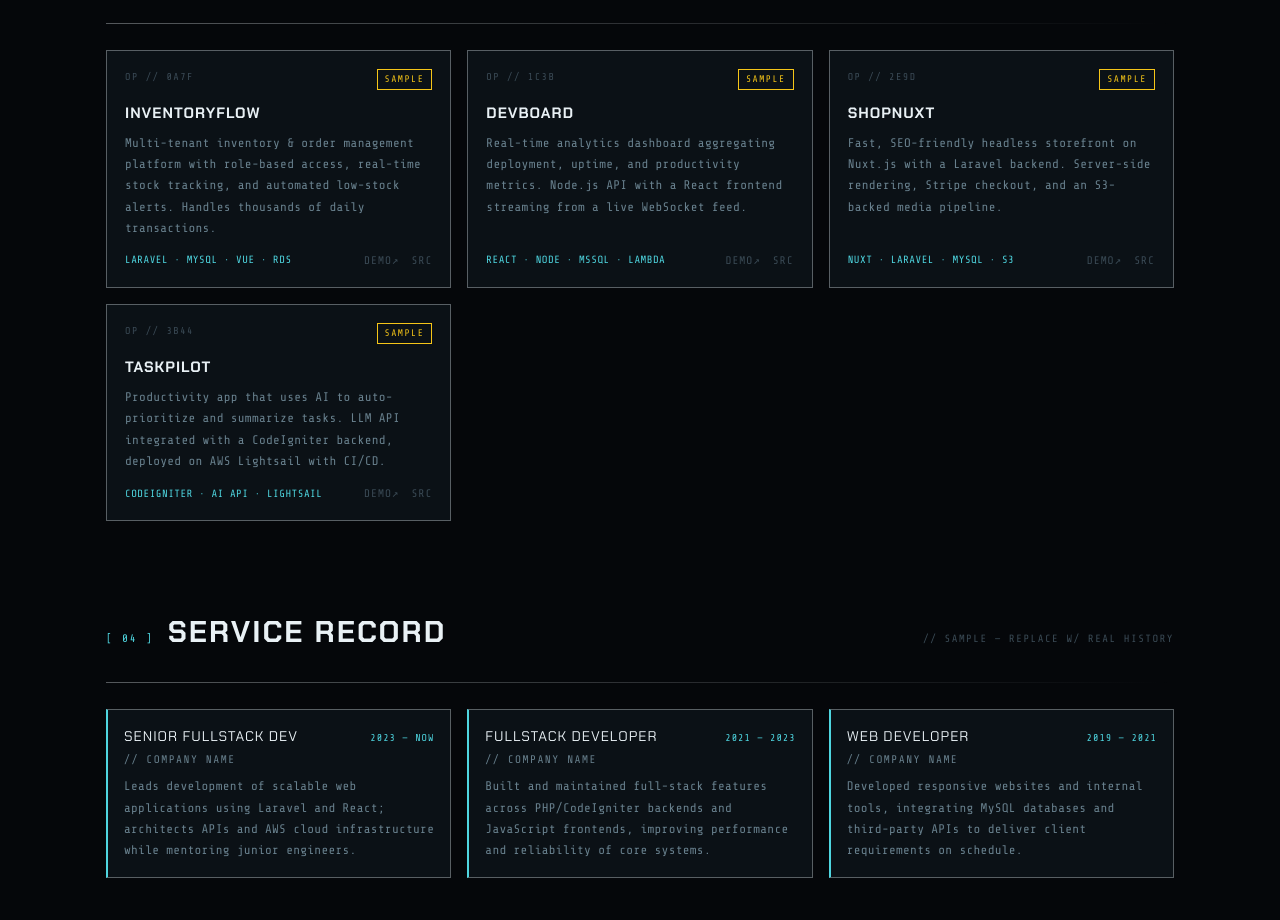
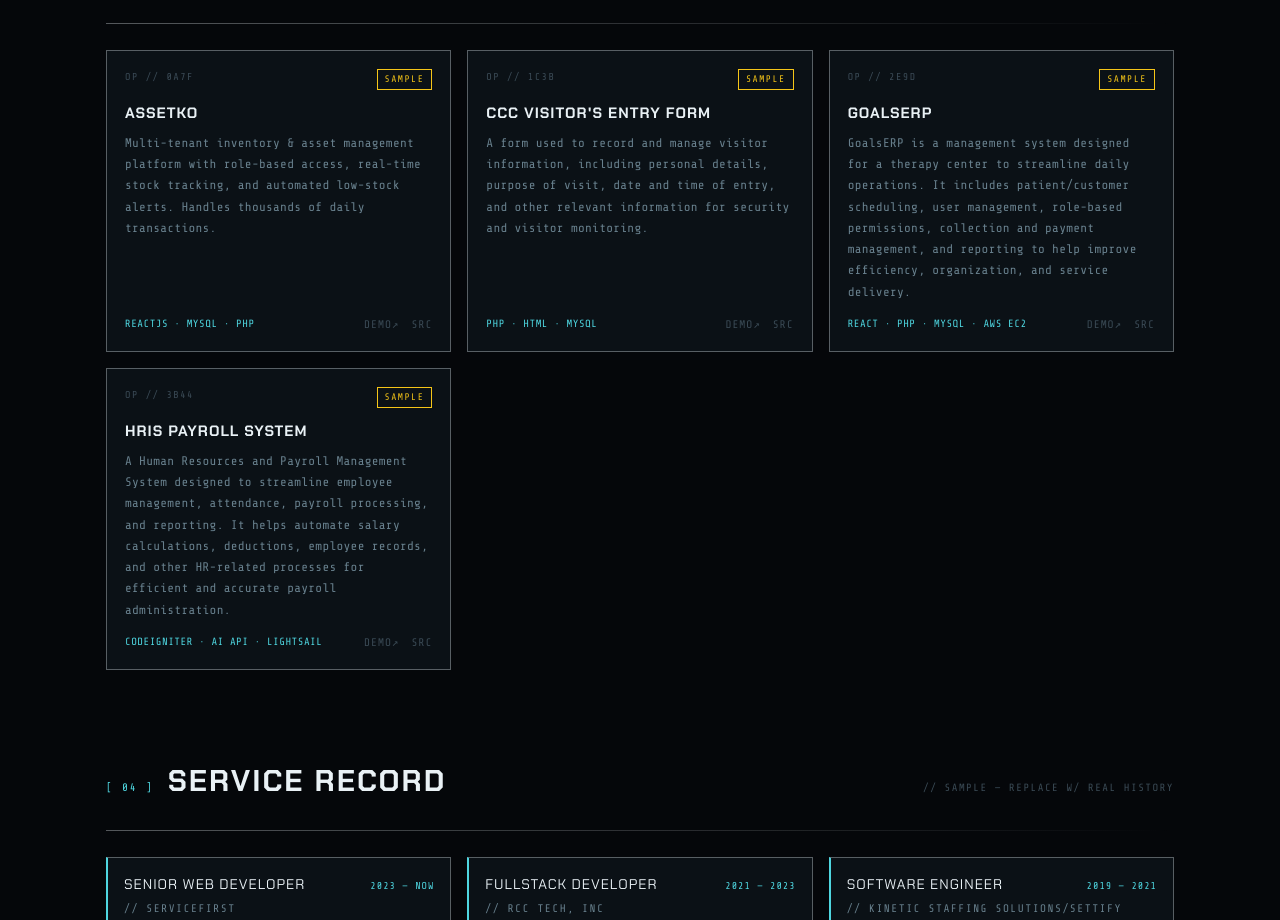
Before and after one commit to rsmatic/rsmatic.github.io, a plain HTML site: page index.html in a window 1280 px wide. Shown: the part 1606-2526 px from the top of the page. Drawn offline with nearby package versions, Linux system fonts and the light colour scheme.

Commit message:
Update some demos link and Experiences

```diff
--- a/index.html
+++ b/index.html
@@ -430,27 +430,27 @@
     <div class="proj-grid">
       <article class="proj reveal">
         <div class="proj-top"><span class="op-id">OP // 0A7F</span><span class="op-class">SAMPLE</span></div>
-        <h3>InventoryFlow</h3>
-        <p>Multi-tenant inventory &amp; order management platform with role-based access, real-time stock tracking, and automated low-stock alerts. Handles thousands of daily transactions.</p>
-        <div class="proj-foot"><span class="proj-tech">Laravel · MySQL · Vue · RDS</span><span class="proj-links"><a href="#">DEMO↗</a><a href="#">SRC</a></span></div>
+        <h3>AssetKo</h3>
+        <p>Multi-tenant inventory &amp; asset management platform with role-based access, real-time stock tracking, and automated low-stock alerts. Handles thousands of daily transactions.</p>
+        <div class="proj-foot"><span class="proj-tech">ReactJS · MySQL · PHP</span><span class="proj-links"><a href="https://ccc.hstn.me/assetko">DEMO↗</a><a href="https://ccc.hstn.me/assetko">SRC</a></span></div>
       </article>
       <article class="proj reveal">
         <div class="proj-top"><span class="op-id">OP // 1C3B</span><span class="op-class">SAMPLE</span></div>
-        <h3>DevBoard</h3>
-        <p>Real-time analytics dashboard aggregating deployment, uptime, and productivity metrics. Node.js API with a React frontend streaming from a live WebSocket feed.</p>
-        <div class="proj-foot"><span class="proj-tech">React · Node · MSSQL · Lambda</span><span class="proj-links"><a href="#">DEMO↗</a><a href="#">SRC</a></span></div>
+        <h3>CCC Visitor's Entry form</h3>
+        <p>A form used to record and manage visitor information, including personal details, purpose of visit, date and time of entry, and other relevant information for security and visitor monitoring.</p>
+        <div class="proj-foot"><span class="proj-tech">PHP · HTML · MySQL</span><span class="proj-links"><a href="https://ccc.hstn.me">DEMO↗</a><a href="https://ccc.hstn.me/api/visitors/list">SRC</a></span></div>
       </article>
       <article class="proj reveal">
         <div class="proj-top"><span class="op-id">OP // 2E9D</span><span class="op-class">SAMPLE</span></div>
-        <h3>ShopNuxt</h3>
-        <p>Fast, SEO-friendly headless storefront on Nuxt.js with a Laravel backend. Server-side rendering, Stripe checkout, and an S3-backed media pipeline.</p>
-        <div class="proj-foot"><span class="proj-tech">Nuxt · Laravel · MySQL · S3</span><span class="proj-links"><a href="#">DEMO↗</a><a href="#">SRC</a></span></div>
+        <h3>GoalsERP</h3>
+        <p>GoalsERP is a management system designed for a therapy center to streamline daily operations. It includes patient/customer scheduling, user management, role-based permissions, collection and payment management, and reporting to help improve efficiency, organization, and service delivery.</p>
+        <div class="proj-foot"><span class="proj-tech">React · PHP · MySQL · AWS EC2</span><span class="proj-links"><a href="https://goals.zya.me">DEMO↗</a><a href="https://goals.zya.me">SRC</a></span></div>
       </article>
       <article class="proj reveal">
         <div class="proj-top"><span class="op-id">OP // 3B44</span><span class="op-class">SAMPLE</span></div>
-        <h3>TaskPilot</h3>
-        <p>Productivity app that uses AI to auto-prioritize and summarize tasks. LLM API integrated with a CodeIgniter backend, deployed on AWS Lightsail with CI/CD.</p>
-        <div class="proj-foot"><span class="proj-tech">CodeIgniter · AI API · Lightsail</span><span class="proj-links"><a href="#">DEMO↗</a><a href="#">SRC</a></span></div>
+        <h3>HRIS Payroll system</h3>
+        <p>A Human Resources and Payroll Management System designed to streamline employee management, attendance, payroll processing, and reporting. It helps automate salary calculations, deductions, employee records, and other HR-related processes for efficient and accurate payroll administration.</p>
+        <div class="proj-foot"><span class="proj-tech">CodeIgniter · AI API · Lightsail</span><span class="proj-links"><a href="https://hris.zya.me">DEMO↗</a><a href="https://hris.zya.me">SRC</a></span></div>
       </article>
     </div>
   </div>
@@ -462,9 +462,9 @@
     <div class="sec-head reveal"><span class="sec-id">[ 04 ]</span><span class="sec-title">Service Record</span><span class="sec-sub">// sample — replace w/ real history</span></div>
     <div class="divider reveal"></div>
     <div class="rec-grid">
-      <div class="rec reveal"><div class="rt"><span class="role">Senior Fullstack Dev</span><span class="date">2023 — NOW</span></div><div class="co">// Company Name</div><div class="desc">Leads development of scalable web applications using Laravel and React; architects APIs and AWS cloud infrastructure while mentoring junior engineers.</div></div>
-      <div class="rec reveal"><div class="rt"><span class="role">Fullstack Developer</span><span class="date">2021 — 2023</span></div><div class="co">// Company Name</div><div class="desc">Built and maintained full-stack features across PHP/CodeIgniter backends and JavaScript frontends, improving performance and reliability of core systems.</div></div>
-      <div class="rec reveal"><div class="rt"><span class="role">Web Developer</span><span class="date">2019 — 2021</span></div><div class="co">// Company Name</div><div class="desc">Developed responsive websites and internal tools, integrating MySQL databases and third-party APIs to deliver client requirements on schedule.</div></div>
+      <div class="rec reveal"><div class="rt"><span class="role">Senior Web Developer</span><span class="date">2023 — NOW</span></div><div class="co">// ServiceFirst</div><div class="desc">Leads development of scalable web applications using Java and VueJS; architects APIs and AWS cloud infrastructure while mentoring junior engineers.</div></div>
+      <div class="rec reveal"><div class="rt"><span class="role">Fullstack Developer</span><span class="date">2021 — 2023</span></div><div class="co">// RCC Tech, Inc</div><div class="desc">Built and maintained full-stack features across PHP Laravel backends and NuxtJS frontends, improving performance and reliability of core systems.</div></div>
+      <div class="rec reveal"><div class="rt"><span class="role">Software Engineer</span><span class="date">2019 — 2021</span></div><div class="co">// Kinetic Staffing Solutions/Settify</div><div class="desc">Debugged and maintained application code, developed and tested AWS Lambda functions, worked with Ember.js, and implemented and completed the required Lambda functionalities to ensure reliable and functional application features.</div></div>
     </div>
   </div>
 </section>
```
